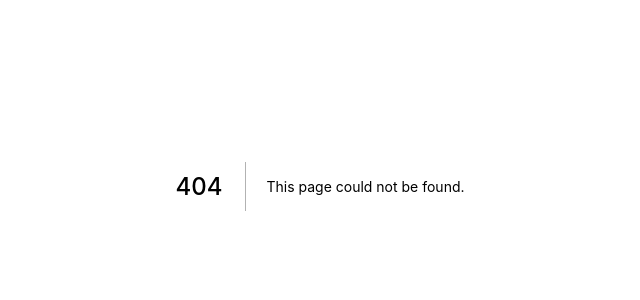
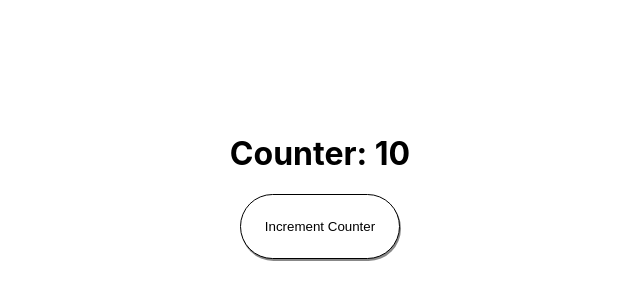
Before and after one commit to LemonFace0309/pd-report, a Next.js app: page /mobx in a window 1280 px wide. Before the commit this address had no page. Shown: the part 214-514 px from the top of the page, without its empty margins (320-960 px from the left). Built offline with nearby package versions, Linux system fonts and the light colour scheme.

Commit message:
added mobx

```diff
--- a/package.json
+++ b/package.json
@@ -8,6 +8,8 @@
     "start": "next start"
   },
   "dependencies": {
+    "mobx": "^6.3.2",
+    "mobx-react-lite": "^3.2.0",
     "next": "11.0.1",
     "react": "17.0.2",
     "react-dom": "17.0.2",
--- /dev/null
+++ b/pages/mobx.js
@@ -0,0 +1,31 @@
+import { makeAutoObservable } from "mobx";
+import { observer } from "mobx-react-lite";
+
+class Counter {
+  value = 10;
+
+  constructor() {
+    makeAutoObservable(this);
+  }
+
+  increment() {
+    this.value += 1;
+  }
+}
+
+const myCounter = new Counter();
+
+const HomeView = () => <Home counter={myCounter} />;
+
+const Home = observer(({ counter }) => {
+  return (
+    <div className="container">
+      <h1>{`Counter: ${counter.value}`}</h1>
+      <button className="counterBtn" onClick={() => counter.increment()}>
+        Increment Counter
+      </button>
+    </div>
+  );
+});
+
+export default HomeView;
```
Also changed, not shown: 2 other files (tests, documents, lock files or other folders).
